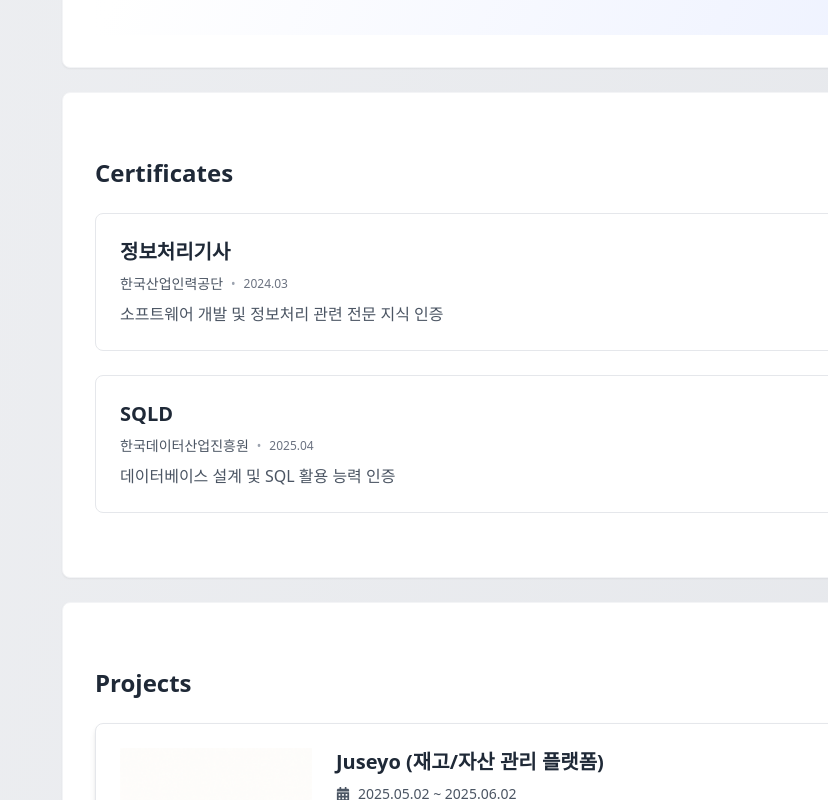
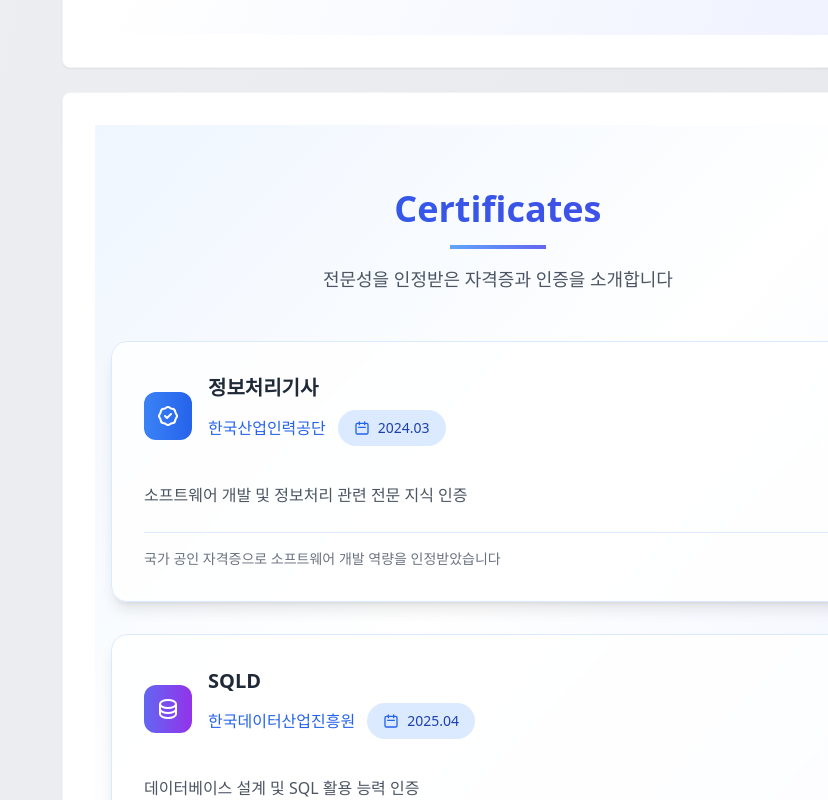
Before and after one commit to treejh/portfolio, a Next.js app: page / in a window 1280 px wide. Shown: the part 4460-5260 px from the top of the page, without its empty margins (452-1280 px from the left). Built offline with nearby package versions, Linux system fonts and the light colour scheme.

Commit message:
디자인 수정 중

```diff
--- a/src/components/Certificates.tsx
+++ b/src/components/Certificates.tsx
@@ -5,34 +5,77 @@ export default function Certificates() {
       issuer: "한국산업인력공단",
       date: "2024.03",
       description: "소프트웨어 개발 및 정보처리 관련 전문 지식 인증",
+      icon: (
+        <svg className="w-6 h-6 text-white" fill="none" viewBox="0 0 24 24" stroke="currentColor">
+          <path strokeLinecap="round" strokeLinejoin="round" strokeWidth={2} d="M9 12l2 2 4-4M7.835 4.697a3.42 3.42 0 001.946-.806 3.42 3.42 0 014.438 0 3.42 3.42 0 001.946.806 3.42 3.42 0 013.138 3.138 3.42 3.42 0 00.806 1.946 3.42 3.42 0 010 4.438 3.42 3.42 0 00-.806 1.946 3.42 3.42 0 01-3.138 3.138 3.42 3.42 0 00-1.946.806 3.42 3.42 0 01-4.438 0 3.42 3.42 0 00-1.946-.806 3.42 3.42 0 01-3.138-3.138 3.42 3.42 0 00-.806-1.946 3.42 3.42 0 010-4.438 3.42 3.42 0 00.806-1.946 3.42 3.42 0 013.138-3.138z" />
+        </svg>
+      ),
     },
     {
       title: "SQLD",
       issuer: "한국데이터산업진흥원",
       date: "2025.04",
       description: "데이터베이스 설계 및 SQL 활용 능력 인증",
+      icon: (
+        <svg className="w-6 h-6 text-white" fill="none" viewBox="0 0 24 24" stroke="currentColor">
+          <path strokeLinecap="round" strokeLinejoin="round" strokeWidth={2} d="M4 7v10c0 2.21 3.582 4 8 4s8-1.79 8-4V7M4 7c0 2.21 3.582 4 8 4s8-1.79 8-4M4 7c0-2.21 3.582-4 8-4s8 1.79 8 4m0 5c0 2.21-3.582 4-8 4s-8-1.79-8-4" />
+        </svg>
+      ),
     },
   ];
 
   return (
-    <section id="certificates" className="py-8">
-      <div className="w-full">
-        <h2 className="text-2xl font-bold mb-6 text-gray-800">Certificates</h2>
-        <div className="space-y-6">
+    <section id="certificates" className="py-16 bg-gradient-to-br from-blue-50 via-white to-indigo-50">
+      <div className="max-w-6xl mx-auto px-4">
+        <div className="text-center mb-12">
+          <h2 className="text-4xl font-bold mb-4 bg-gradient-to-r from-blue-600 to-indigo-600 bg-clip-text text-transparent">
+            Certificates
+          </h2>
+          <div className="w-24 h-1 bg-gradient-to-r from-blue-400 to-indigo-500 mx-auto mb-4"></div>
+          <p className="text-lg text-gray-600 mt-4">
+            전문성을 인정받은 자격증과 인증을 소개합니다
+          </p>
+        </div>
+
+        <div className="grid grid-cols-1 gap-8">
           {certificates.map((cert, idx) => (
             <div
               key={idx}
-              className="bg-white border border-gray-200 rounded-lg p-6 transition-all duration-300 hover:shadow-md"
+              className="bg-white/80 backdrop-blur-sm p-8 rounded-2xl shadow-lg border border-blue-100 hover:shadow-xl transition-shadow duration-300"
             >
-              <h3 className="text-xl font-bold text-gray-800 mb-2">
-                {cert.title}
-              </h3>
-              <div className="flex flex-wrap gap-2 items-center mb-2">
-                <span className="text-sm text-gray-600">{cert.issuer}</span>
-                <span className="text-xs text-gray-400">•</span>
-                <span className="text-xs text-gray-500">{cert.date}</span>
+              <div className="flex items-center mb-6">
+                <div className={`p-3 rounded-xl mr-4 ${
+                  idx === 0 ? 'bg-gradient-to-r from-blue-500 to-blue-600' :
+                  'bg-gradient-to-r from-indigo-500 to-purple-600'
+                }`}>
+                  {cert.icon}
+                </div>
+                <div className="flex-1">
+                  <h3 className="text-xl font-bold text-gray-800 mb-2">
+                    {cert.title}
+                  </h3>
+                  <div className="flex items-center gap-3 mb-3">
+                    <span className="text-blue-600 font-medium">{cert.issuer}</span>
+                    <span className="inline-flex items-center gap-2 px-4 py-2 bg-blue-100 rounded-full">
+                      <svg className="w-4 h-4 text-blue-600" fill="none" viewBox="0 0 24 24" stroke="currentColor">
+                        <path strokeLinecap="round" strokeLinejoin="round" strokeWidth={2} d="M8 7V3m8 4V3m-9 8h10M5 21h14a2 2 0 002-2V7a2 2 0 00-2-2H5a2 2 0 00-2 2v12a2 2 0 002 2z" />
+                      </svg>
+                      <span className="text-blue-800 text-sm font-medium">{cert.date}</span>
+                    </span>
+                  </div>
+                </div>
               </div>
-              <p className="text-base text-gray-600">{cert.description}</p>
+
+              <p className="text-gray-600 text-base leading-relaxed mb-6">
+                {cert.description}
+              </p>
+
+              <div className="pt-4 border-t border-blue-100">
+                <p className="text-sm text-gray-500">
+                  {idx === 0 && "국가 공인 자격증으로 소프트웨어 개발 역량을 인정받았습니다"}
+                  {idx === 1 && "데이터베이스 전문가로서의 실무 능력을 검증받았습니다"}
+                </p>
+              </div>
             </div>
           ))}
         </div>
```
